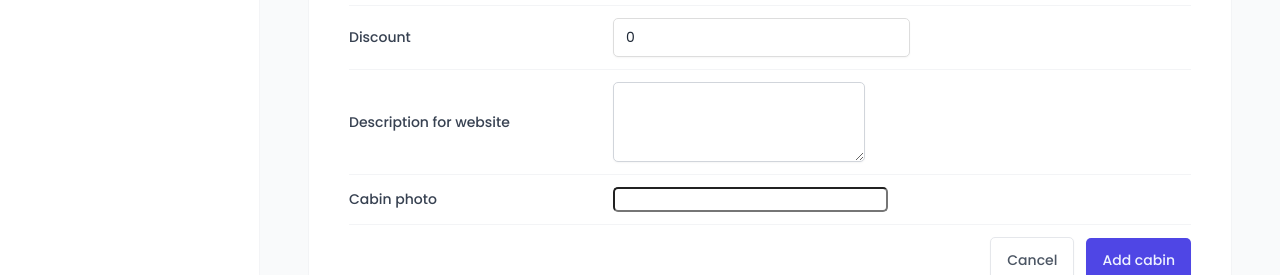
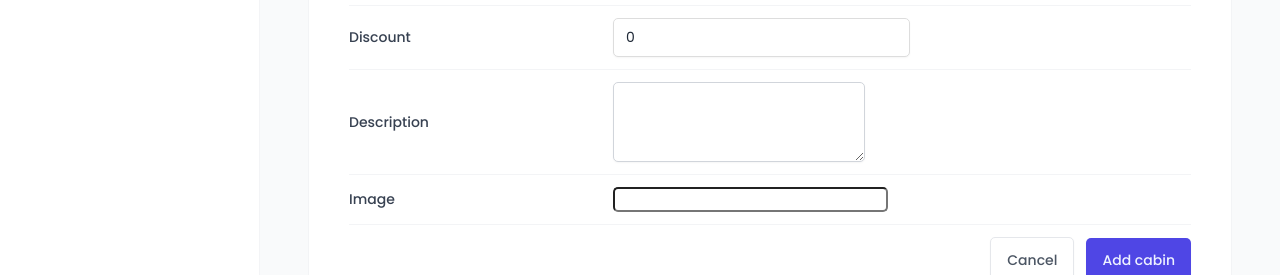
Before and after one commit to Oluwa-Laughter/wild-oasis, a React (Vite) app: page /cabins in a window 1280 px wide. Both pictures are taken after a click on the button "Add new cabin". Shown: the part 519-794 px from the top of the page. Built offline with nearby package versions, Linux system fonts and the light colour scheme; no server answers; the database is empty; a web font is replaced by a local one.

Commit message:
handling erors using the react hook form and refactoring the For,mRow Component

```diff
--- a/src/features/cabins/CreateCabinForm.jsx
+++ b/src/features/cabins/CreateCabinForm.jsx
@@ -1,5 +1,3 @@
-import styled from "styled-components";
-
 import Input from "../../ui/Input";
 import Form from "../../ui/Form";
 import Button from "../../ui/Button";
@@ -9,47 +7,14 @@
 import { useMutation, useQueryClient } from "@tanstack/react-query";
 import { createCabin } from "../../services/apiCabins";
 import toast from "react-hot-toast";
-
-const FormRow = styled.div`
-  display: grid;
-  align-items: center;
-  grid-template-columns: 24rem 1fr 1.2fr;
-  gap: 2.4rem;
-
-  padding: 1.2rem 0;
-
-  &:first-child {
-    padding-top: 0;
-  }
-
-  &:last-child {
-    padding-bottom: 0;
-  }
-
-  &:not(:last-child) {
-    border-bottom: 1px solid var(--color-grey-100);
-  }
-
-  &:has(button) {
-    display: flex;
-    justify-content: flex-end;
-    gap: 1.2rem;
-  }
-`;
-
-const Label = styled.label`
-  font-weight: 500;
-`;
-
-const Error = styled.span`
-  font-size: 1.4rem;
-  color: var(--color-red-700);
-`;
+import FormRow from "../../ui/FormRow";
 
 function CreateCabinForm() {
   const queryClient = useQueryClient();
 
-  const { register, handleSubmit, reset } = useForm();
+  const { register, handleSubmit, reset, getValues, formState } = useForm();
+
+  const { errors } = formState;
 
   const { mutate, isPending: isCreating } = useMutation({
     mutationFn: createCabin,
@@ -67,45 +32,75 @@
   function onSubmit(data) {
     mutate(data);
   }
+
+  function onError(errors) {
+    console.log(errors);
+  }
+
   return (
-    <Form onSubmit={handleSubmit(onSubmit)}>
-      <FormRow>
-        <Label htmlFor="name">Cabin name</Label>
-        <Input type="text" id="name" {...register("name")} />
+    <Form onSubmit={handleSubmit(onSubmit, onError)}>
+      <FormRow label="Cabin name" error={errors?.name?.message}>
+        <Input
+          type="text"
+          id="name"
+          {...register("name", {
+            required: "This field is required",
+          })}
+        />
       </FormRow>
 
-      <FormRow>
-        <Label htmlFor="maxCapacity">Maximum capacity</Label>
-        <Input type="number" id="maxCapacity" {...register("maxCapacity")} />
+      <FormRow label="Maximum capacity" error={errors?.maxCapacity?.message}>
+        <Input
+          type="number"
+          id="maxCapacity"
+          {...register("maxCapacity", {
+            required: "This field is required",
+            min: {
+              value: 1,
+              message: "Capacity must be atleast 1",
+            },
+          })}
+        />
       </FormRow>
 
-      <FormRow>
-        <Label htmlFor="regularPrice">Regular price</Label>
-        <Input type="number" id="regularPrice" {...register("regularPrice")} />
+      <FormRow label="Regular price" error={errors?.regularPrice?.message}>
+        <Input
+          type="number"
+          id="regularPrice"
+          {...register("regularPrice", {
+            required: "This field is required",
+            min: {
+              value: 100,
+              message: "Regular Price must be atleast 100",
+            },
+          })}
+        />
       </FormRow>
 
-      <FormRow>
-        <Label htmlFor="discount">Discount</Label>
+      <FormRow label="Discount" error={errors?.discount?.message}>
         <Input
           type="number"
           id="discount"
           defaultValue={0}
-          {...register("discount")}
+          {...register("discount", {
+            required: "This field is required",
+            validate: (value) =>
+              value <= getValues().regularPrice ||
+              "Discount should be less than regular price",
+          })}
         />
       </FormRow>
 
-      <FormRow>
-        <Label htmlFor="description">Description for website</Label>
+      <FormRow label="Description" error={errors?.description?.message}>
         <Textarea
           type="number"
           id="description"
           defaultValue=""
-          {...register("description")}
+          {...register("description", { required: "This field is required" })}
         />
       </FormRow>
 
-      <FormRow>
-        <Label htmlFor="image">Cabin photo</Label>
+      <FormRow label="Image" error={errors?.image?.message}>
         <FileInput id="image" accept="image/*" />
       </FormRow>
 
--- /dev/null
+++ b/src/ui/FormRow.jsx
@@ -0,0 +1,49 @@
+import styled from "styled-components";
+
+const StyledFormRow = styled.div`
+  display: grid;
+  align-items: center;
+  grid-template-columns: 24rem 1fr 1.2fr;
+  gap: 2.4rem;
+
+  padding: 1.2rem 0;
+
+  &:first-child {
+    padding-top: 0;
+  }
+
+  &:last-child {
+    padding-bottom: 0;
+  }
+
+  &:not(:last-child) {
+    border-bottom: 1px solid var(--color-grey-100);
+  }
+
+  &:has(button) {
+    display: flex;
+    justify-content: flex-end;
+    gap: 1.2rem;
+  }
+`;
+
+const Label = styled.label`
+  font-weight: 500;
+`;
+
+const Error = styled.span`
+  font-size: 1.4rem;
+  color: var(--color-red-700);
+`;
+
+function FormRow({ label, error, children }) {
+  return (
+    <StyledFormRow>
+      {label && <Label htmlFor={children.props.id}>{label}</Label>}
+      {children}
+      {error && <Error>{error}</Error>}
+    </StyledFormRow>
+  );
+}
+
+export default FormRow;
```
